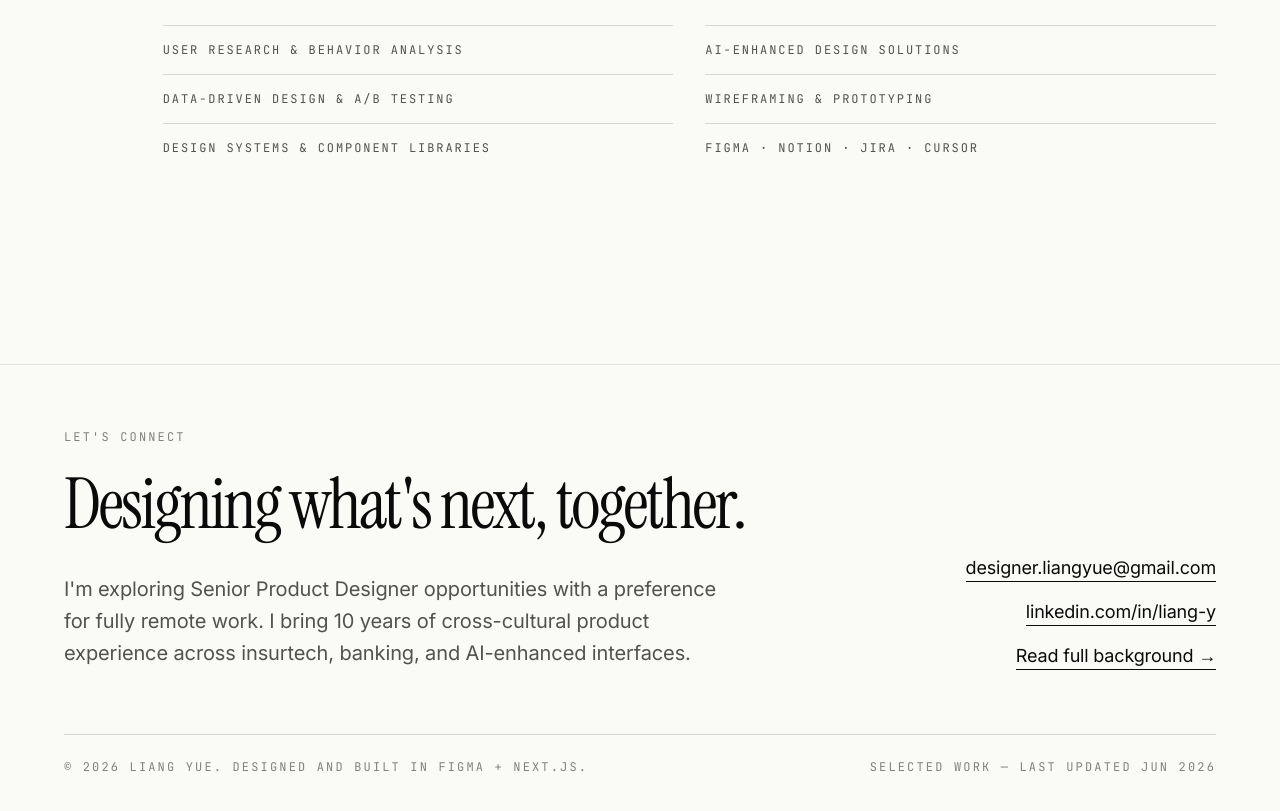
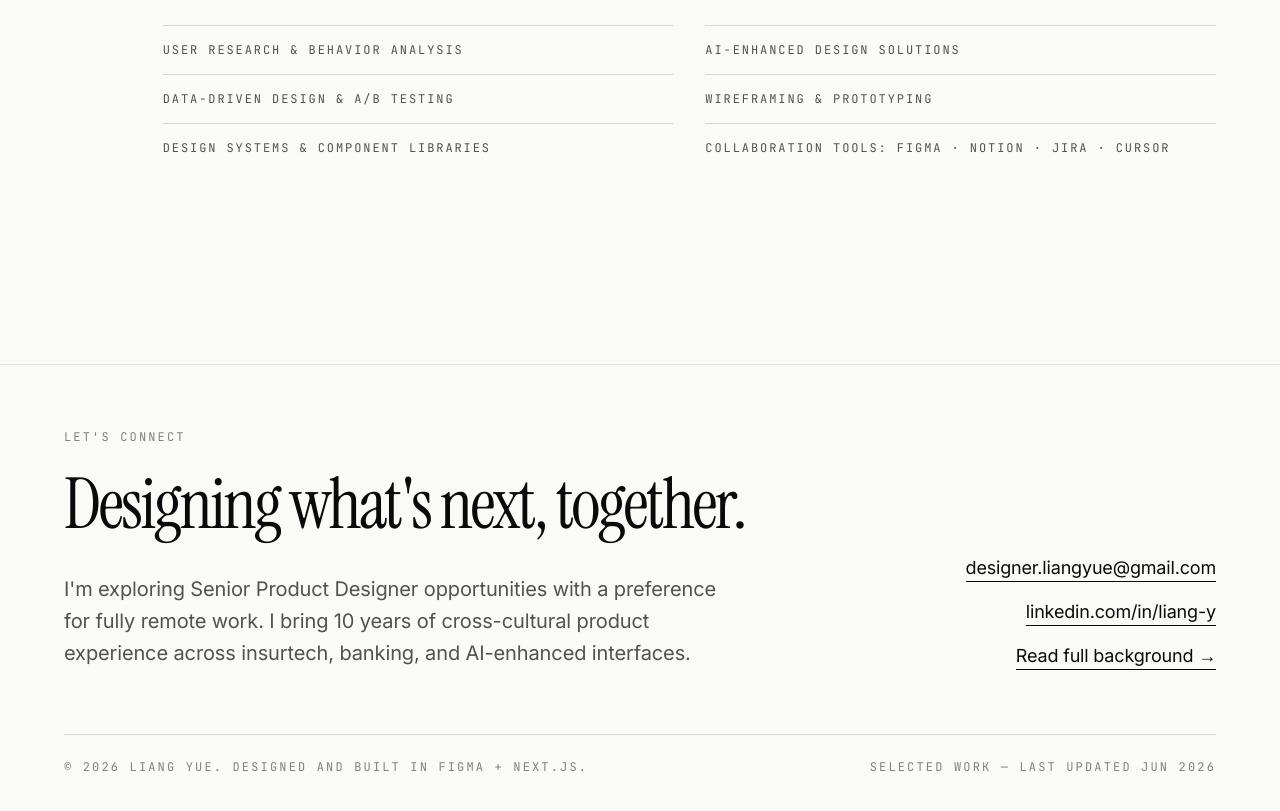
Before and after one commit to designerliangyue/portfolio2026, a Next.js app: page /about in a window 1280 px wide. Shown: the part 2560-3371 px from the top of the page. Built offline with nearby package versions, Linux system fonts and the light colour scheme.

Commit message:
Update en.ts

```diff
--- a/content/i18n/en.ts
+++ b/content/i18n/en.ts
@@ -108,7 +108,7 @@ export const en = {
       "Data-driven design & A/B testing",
       "Wireframing & prototyping",
       "Design systems & component libraries",
-      "Figma · Notion · Jira · Cursor"
+      "Collaboration tools: Figma · Notion · Jira · Cursor"
     ]
   },
   resume: {
```
